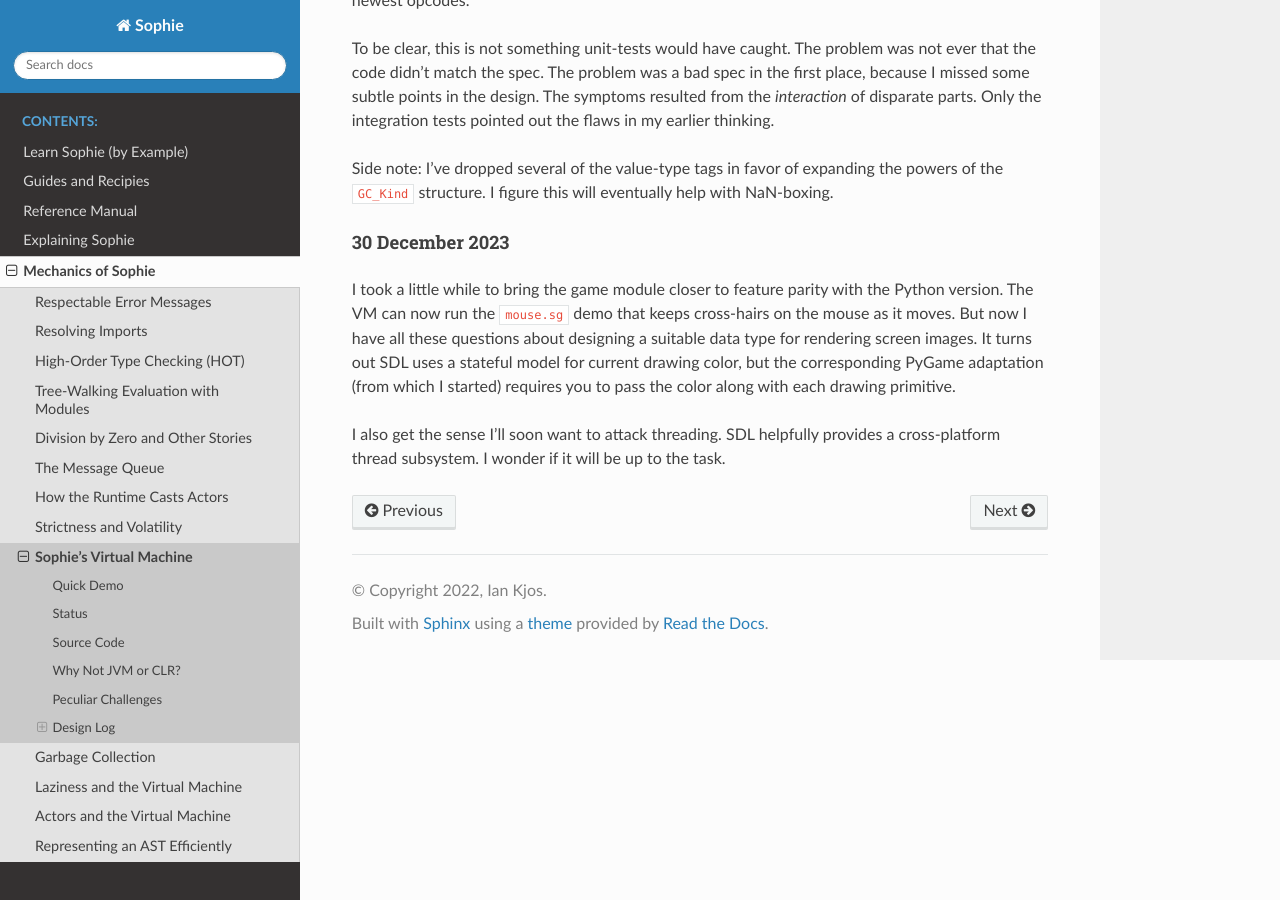
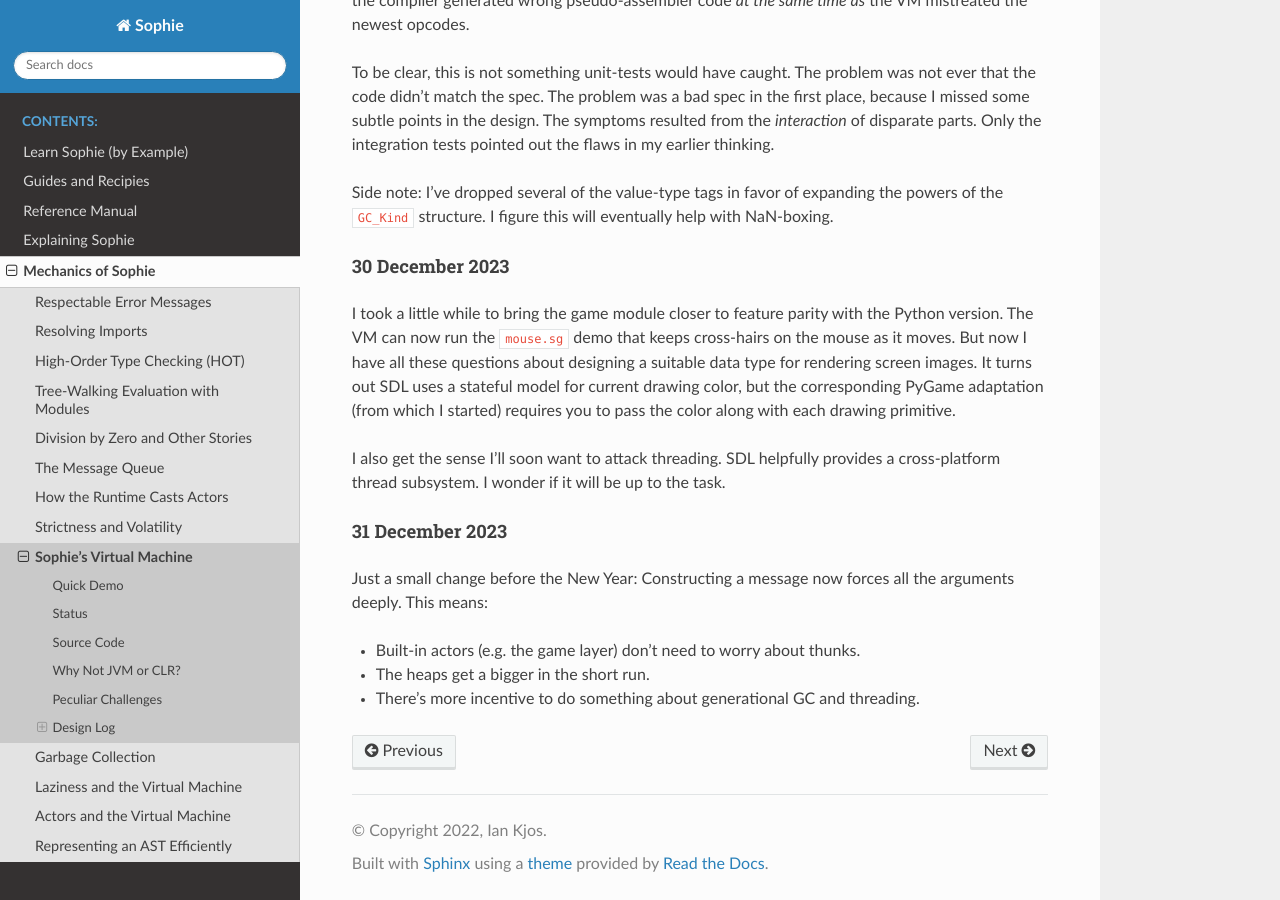
Before and after one commit to kjosib/sophie, a Sphinx documentation site: the page built from docs/tech/vm.rst, in a window 1280 px wide and 900 px high, scrolled down 32620 px. Built offline with Sphinx 7.4.7 and the Read the Docs theme 2.0.0, drawn with Linux system fonts in a browser that asks for light colours.

Commit message:
Messages are now deeply strict

```diff
--- a/docs/tech/vm.rst
+++ b/docs/tech/vm.rst
@@ -1499,3 +1499,14 @@ adaptation (from which I started) requires you to pass the color along with each
 I also get the sense I'll soon want to attack threading.
 SDL helpfully provides a cross-platform thread subsystem.
 I wonder if it will be up to the task.
+
+31 December 2023
+----------------
+
+Just a small change before the New Year:
+Constructing a message now forces all the arguments deeply.
+This means:
+
+* Built-in actors (e.g. the game layer) don't need to worry about thunks.
+* The heaps get a bigger in the short run.
+* There's more incentive to do something about generational GC and threading.
```
Also changed, not shown: 3 other files.
